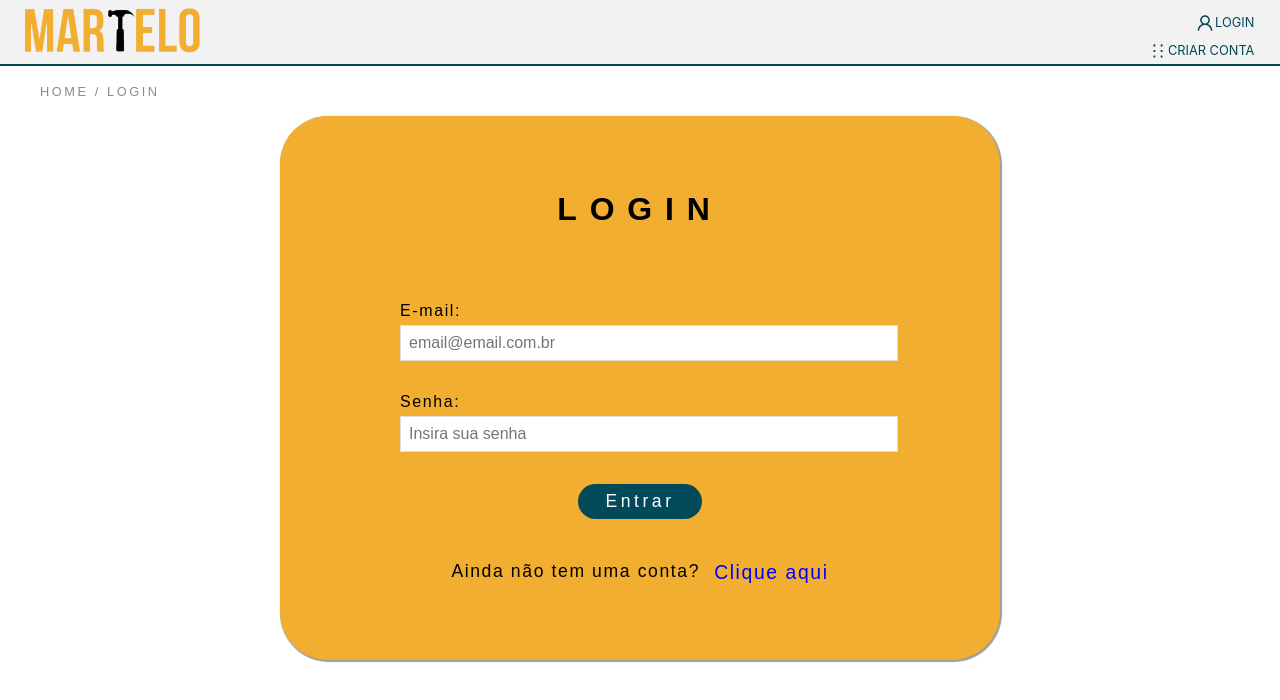
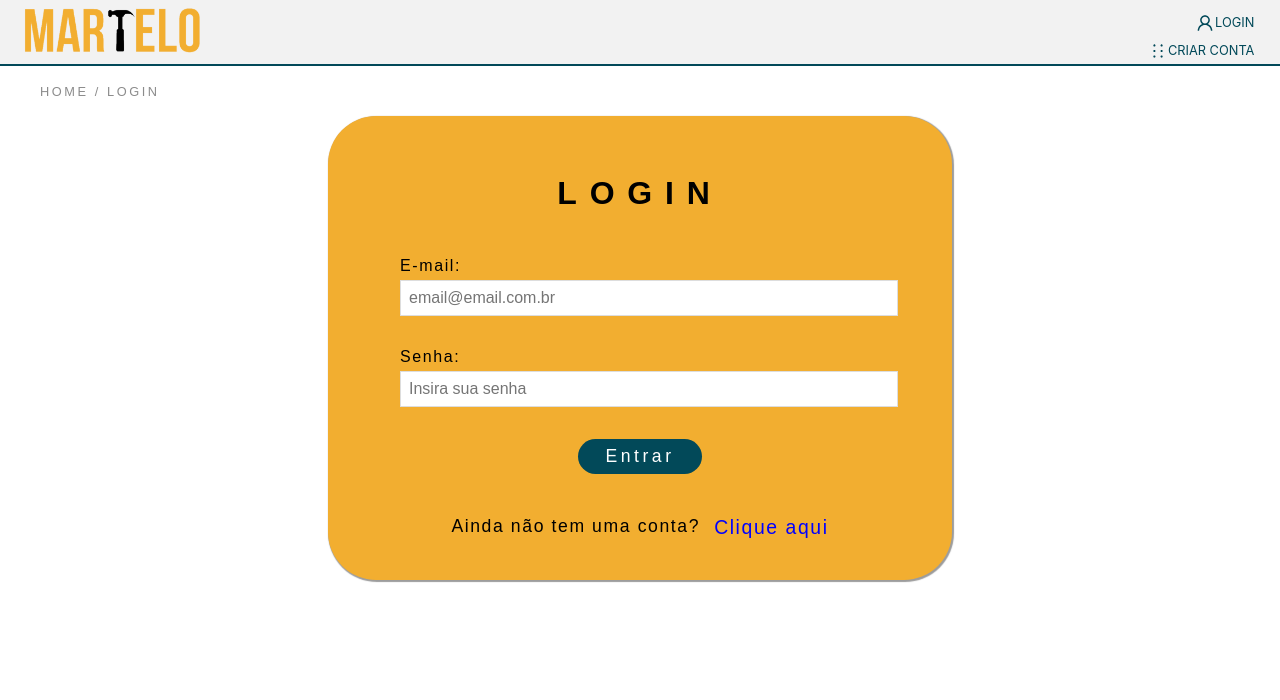
Before and after one commit to RoxanieFernandes/martelo-client, a React (Create React App) app: page /login in a window 1280 px wide. Shown: the top 700 px of the page. Built offline with nearby package versions, Linux system fonts and the light colour scheme; a web font is replaced by a local one.

Commit message:
style: box form

```diff
--- a/src/components/CreateAccountForm/CreateAccountForm.css
+++ b/src/components/CreateAccountForm/CreateAccountForm.css
@@ -2,7 +2,7 @@
 
 .newAccount {
   background-color: #f2ae30;
-  width: 45em;
+  width: 39em;
   height: 39em;
   border-radius: 3em;
   margin-bottom: 2em;
--- a/src/components/CreateProductForm/CreateProductForm.css
+++ b/src/components/CreateProductForm/CreateProductForm.css
@@ -3,9 +3,10 @@
   justify-content: center;
   background-color: #f2ae30;
   width: 39em;
-  height: 38em;
+  height: 35em;
   border-radius: 3em;
   font-family: "Oswald", sans-serif;
+  margin-bottom: 2em;
 }
 
 .productForm {
@@ -20,7 +21,7 @@
   font-size: 2em;
   letter-spacing: 0.4em;
   padding-top: 1em;
-  padding-bottom: 0.5em;
+  padding-bottom: 0.1em;
 }
 
 .productForm form {
--- a/src/components/LoginForm/LoginForm.css
+++ b/src/components/LoginForm/LoginForm.css
@@ -1,7 +1,7 @@
 .newLogin{
   background-color:#f2ae30;
-  width: 45em;
-  height: 32em;
+  width: 39em;
+  height: 28em;
   border-radius: 3em;
   box-shadow: 1px 1px 1px 1px #9c9c9c ;
 
@@ -10,14 +10,14 @@
 .newLogin{
     font-family: "Oswald", sans-serif;
     letter-spacing: 0.1em;
-    padding-top: 2em;
+    padding-top: 1em;
 }
 
 .form h4 {
     font-family: 'Bebas Neue', sans-serif;
     font-size: 2em;
     letter-spacing: 0.4em;
-    padding-bottom: 1em;
+    padding-bottom: 0.1em;
   }
 
 .form {
```
